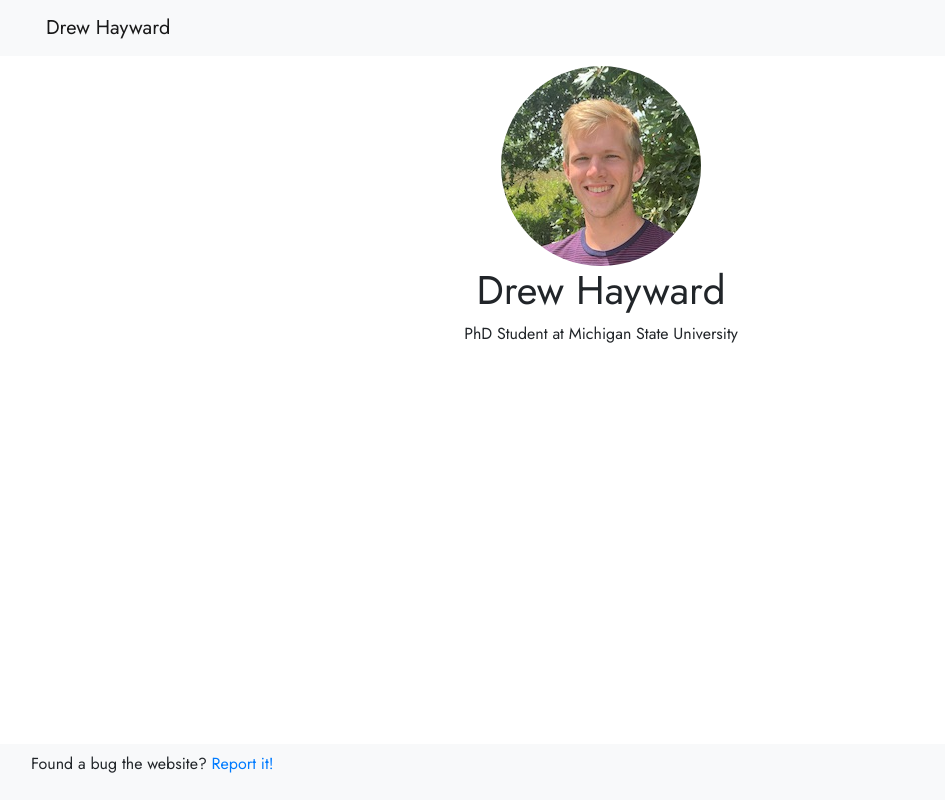
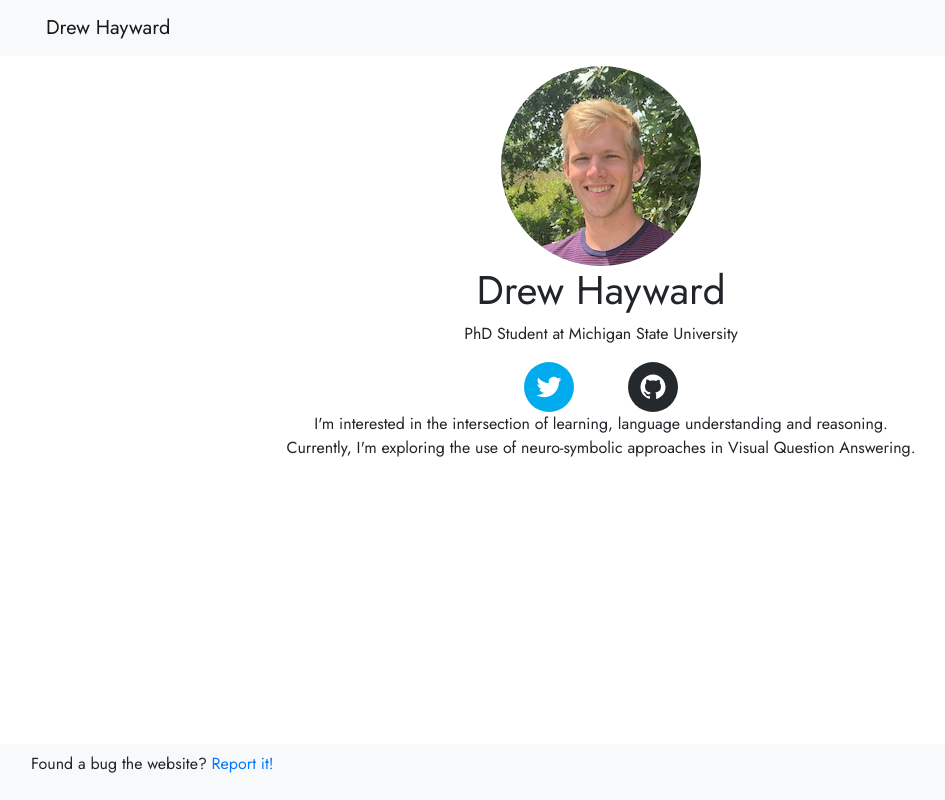
Before and after one commit to drewhayward/drewhayward.github.io, a React (Create React App) app: page /#/ in a window 1280 px wide. Shown: the whole page, without its empty margins (39-984 px from the left). Built offline with nearby package versions, Linux system fonts and the light colour scheme; a web font is replaced by a local one.

Commit message:
Fix social links

```diff
--- a/package.json
+++ b/package.json
@@ -13,7 +13,8 @@
     "react-bootstrap": "^1.3.0",
     "react-dom": "^16.13.1",
     "react-router-dom": "^5.2.0",
-    "react-scripts": "3.4.1"
+    "react-scripts": "3.4.1",
+    "react-social-icons": "^4.1.0"
   },
   "scripts": {
     "predeploy": "npm run build",
--- /dev/null
+++ b/src/components/SocialLinks.js
@@ -0,0 +1,18 @@
+import React from 'react'
+import { Container, Row, Col } from 'react-bootstrap'
+import { SocialIcon } from 'react-social-icons'
+
+const SocialLinks = () => (
+    <Container >
+        <Row style={{justifyContent:'center'}}>
+            <Col xs="2">
+                <SocialIcon network="twitter" target="_blank" url="https://twitter.com/thedrewhayward"/>
+            </Col>
+            <Col xs="2">
+                <SocialIcon network="github" target="_blank" url="https://github.com/drewhayward"/>
+            </Col>
+        </Row>
+    </Container>
+)
+
+export default SocialLinks
--- a/src/pages/Home.js
+++ b/src/pages/Home.js
@@ -3,8 +3,9 @@ import React from 'react'
 
 import Container from 'react-bootstrap/Container'
 import { Image, Row, Col } from 'react-bootstrap'
+
+import SocialLinks from '../components/SocialLinks'
 import profilePic from '../profile500.jpg'
-import Publication from '../components/Publication'
 
 const Home = () => (
     <Container>
@@ -13,6 +14,9 @@ const Home = () => (
                     <Image src={profilePic} roundedCircle fluid/>
                     <h1>Drew Hayward</h1>
                     <p>PhD Student at Michigan State University</p>
+                    <SocialLinks/>
+                    <p>I'm interested in the intersection of learning, language understanding and reasoning. <br/>
+                        Currently, I'm exploring the use of neuro-symbolic approaches in Visual Question Answering.</p>
             </Col>
         </Row>
     </Container>
```
Also changed, not shown: 1 other file (tests, documents, lock files or other folders).
